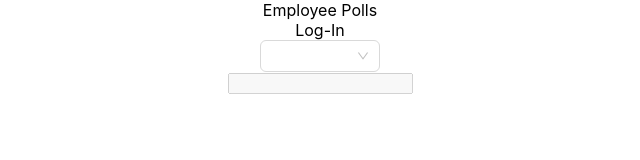
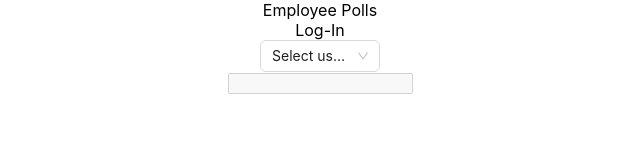
Before and after one commit to deepeshpakhare/Employee-Polls, a React (Create React App) app: page / in a window 1280 px wide. Shown: the top 160 px of the page, without its empty margins (320-960 px from the left). Built offline with nearby package versions, Linux system fonts and the light colour scheme.

Commit message:
feat:selection of user and displaying password accordingly

```diff
--- a/src/components/Login/Login.js
+++ b/src/components/Login/Login.js
@@ -5,16 +5,15 @@ import { Select } from 'antd';
 
 export default function Login() {
   const users = useSelector((state) => state.authDetails);
-  console.log(users);
   const dispatch = useDispatch();
   const [password, setPassword] = useState("");
 
 
-  const getOptionsFromUsers = (users) => {
+  const createOptions = (users) => {
     let result = [];
     for (let user of users) {
       result.push({
-        value : user.username,
+        value: user.username,
         label: user.username,
       })
     }
@@ -24,15 +23,12 @@ export default function Login() {
 
   const handleUserChange = (val) => {
     for (let user of users) {
-        //console.log(`${val}, ${user.username}`)
-      if ( user.username === val) {
-         dispatch(selectUser(user));
+      console.log(`${val}, ${user.username}`)
+      if (user.username === val) {
+        dispatch(selectUser(user));
+        setPassword(user.password);
       }
     }
-
-    //todo check slected prop and set password accordingly
-
-
   }
 
   return (
@@ -47,14 +43,15 @@ export default function Login() {
         <div className='log-in-form'>
           <div className='username'>
             <Select
+              defaultValue="Select user to log in"
               style={{
                 width: 120,
               }}
               onChange={handleUserChange}
-              options={getOptionsFromUsers(users)}/>
-            </div>
+              options={createOptions(users)} />
+          </div>
           <div className='password'>
-            <input type='text' value={password} disabled />
+            <input type='text' value={password} disabled={true} />
           </div>
         </div>
       </div>
--- a/src/redux/authSlice.js
+++ b/src/redux/authSlice.js
@@ -11,7 +11,7 @@ export const authSlice = createSlice(
         initialState,
         reducers: {
             selectUser: (state, action) => {
-                state.authDetails.map((user) => user.id = action.payload.id ? Object.assign(user,{selected:true}): Object.assign(user,{selected:false}))
+                state.authDetails.map((user) => user.id === action.payload.id ? Object.assign(user,{selected:true}): Object.assign(user,{selected:false}));
             }
         }
     }
```
